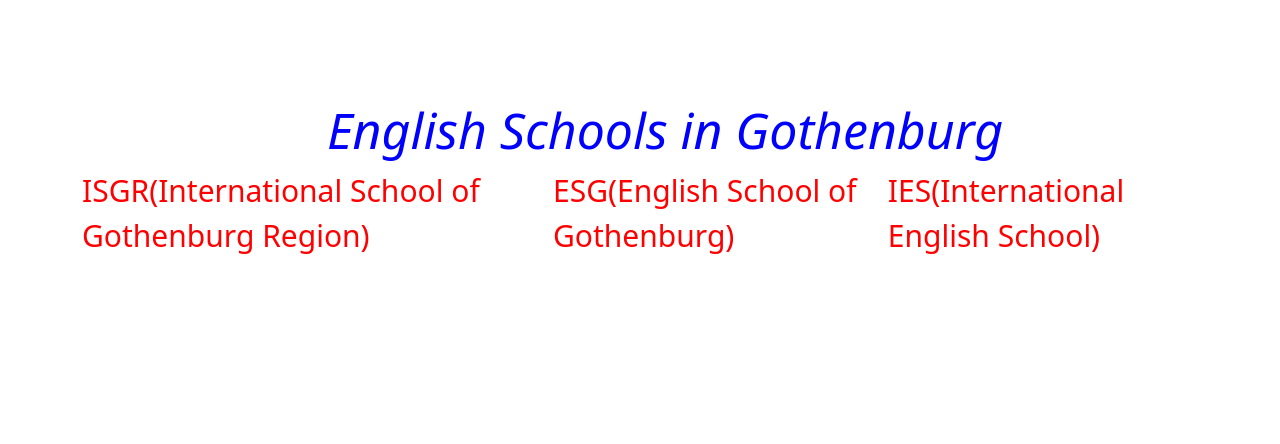
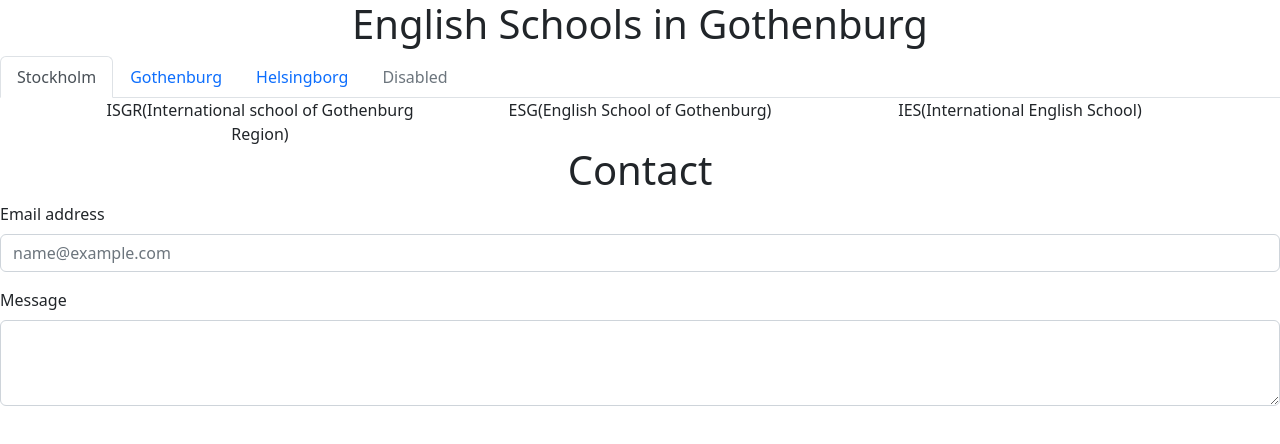
Before and after one commit to deepa5053/Bootstrap, a plain HTML site: page index.html in a window 1280 px wide. Drawn offline with nearby package versions, Linux system fonts and the light colour scheme.

Commit message:
form added

```diff
--- a/index.html
+++ b/index.html
@@ -14,13 +14,46 @@
      integrity="sha384-OERcA2EqjJCMA+/3y+gxIOqMEjwtxJY7qPCqsdltbNJuaOe923+mo//f6V8Qbsw3" crossorigin="anonymous"></script>
     <header>
         <nav>
-        <h1 class="header">English Schools in Gothenburg</h1>
-        <div class="container">
-            <div><p>ISGR(International School of Gothenburg Region)</p></div>
-            <div><p>ESG(English School of Gothenburg)</p></div>
-            <div><p>IES(International English School)</p></div>
-        </div>
+            <h1 class="header">English Schools in Gothenburg</h1>
+            <ul class="nav nav-tabs">
+                <li class="nav-item">
+                  <a class="nav-link active" aria-current="page" href="#">Stockholm</a>
+                </li>
+                <li class="nav-item">
+                  <a class="nav-link" href="#">Gothenburg</a>
+                </li>
+                <li class="nav-item">
+                  <a class="nav-link" href="#">Helsingborg</a>
+                </li>
+                <li class="nav-item">
+                  <a class="nav-link disabled">Disabled</a>
+                </li>
+              </ul>
         </nav>
     </header>
+    <main>
+        <div class="container text-center">
+            <div class="row">
+              <div class="col">
+                ISGR(International school of Gothenburg Region)
+              </div>
+              <div class="col order-5">
+                IES(International English School)
+              </div>
+              <div class="col order-1">
+                ESG(English School of Gothenburg)
+              </div>
+            </div>
+          </div>
+          <h1>Contact</h1>
+          <div class="mb-3">
+            <label for="exampleFormControlInput1" class="form-label">Email address</label>
+            <input type="email" class="form-control" id="exampleFormControlInput1" placeholder="name@example.com">
+          </div>
+          <div class="mb-3">
+            <label for="exampleFormControlTextarea1" class="form-label">Message</label>
+            <textarea class="form-control" id="exampleFormControlTextarea1" rows="3"></textarea>
+          </div>
+    </main>
 </body>
 </html>
--- a/styles/index.css
+++ b/styles/index.css
@@ -1,18 +1,3 @@
-.header{
-font-size: 50px;
-font-style: italic;
-color: blue;
-display: flex;
-align-items: center;
-justify-content: center;
-margin-left: 50px;
-margin-top: 100px;
+h1{
+text-align: center;
 }
-.container{
-display: flex;
-flex-direction: row;
-justify-content: space-around;
-margin-left: 50px;
-font-size: 30px;
-color: red;
-}
```
